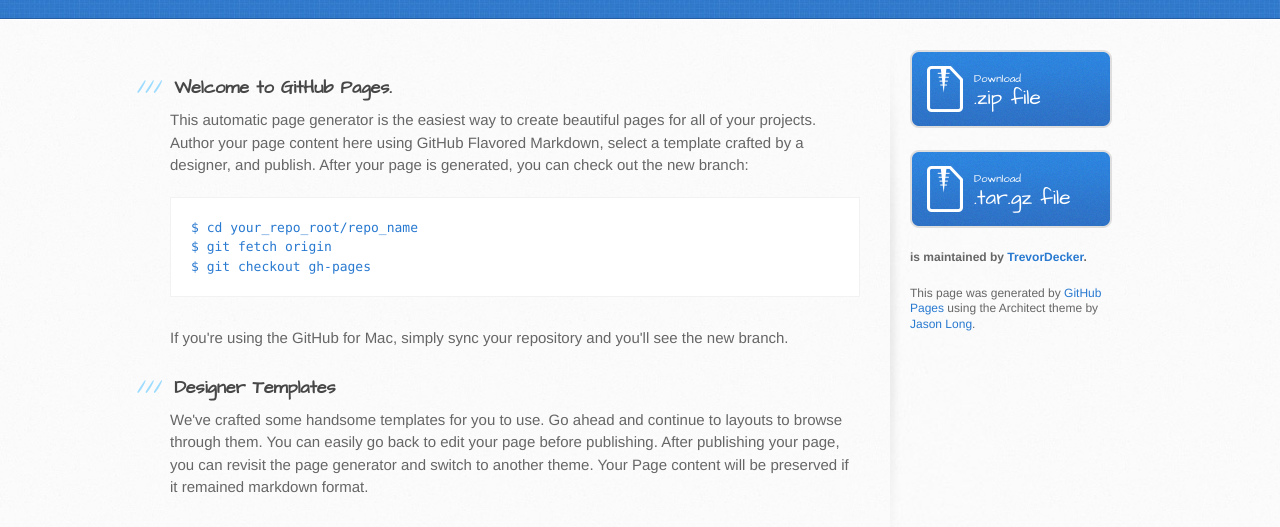
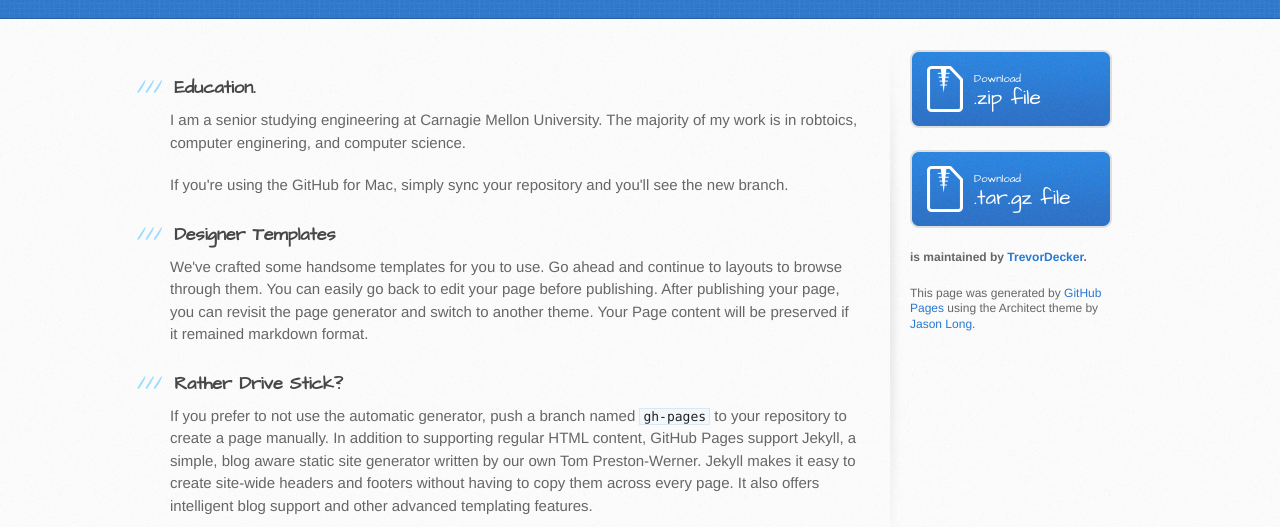
Before and after one commit to TrevorDecker/website, a plain HTML site: page index.html in a window 1280 px wide. Shown: the part 182-709 px from the top of the page. Drawn offline with Linux system fonts and the light colour scheme.

Commit message:
Update index.html

```diff
--- a/index.html
+++ b/index.html
@@ -13,7 +13,7 @@
     <script src="//html5shiv.googlecode.com/svn/trunk/html5.js"></script>
     <![endif]-->
 
-    <title>Website by TrevorDecker</title>
+    <title>Trevor Deckerr</title>
   </head>
 
   <body>
@@ -29,14 +29,9 @@
       <div class="inner clearfix">
         <section id="main-content">
           <h3>
-<a id="welcome-to-github-pages" class="anchor" href="#welcome-to-github-pages" aria-hidden="true"><span class="octicon octicon-link"></span></a>Welcome to GitHub Pages.</h3>
+<a id="welcome-to-github-pages" class="anchor" href="#welcome-to-github-pages" aria-hidden="true"><span class="octicon octicon-link"></span></a>Education.</h3>
 
-<p>This automatic page generator is the easiest way to create beautiful pages for all of your projects. Author your page content here using GitHub Flavored Markdown, select a template crafted by a designer, and publish. After your page is generated, you can check out the new branch:</p>
-
-<pre><code>$ cd your_repo_root/repo_name
-$ git fetch origin
-$ git checkout gh-pages
-</code></pre>
+<p>I am a senior studying engineering at Carnagie Mellon University.  The majority of my work is in robtoics, computer enginering, and computer science. </p>
 
 <p>If you're using the GitHub for Mac, simply sync your repository and you'll see the new branch.</p>
 
```
